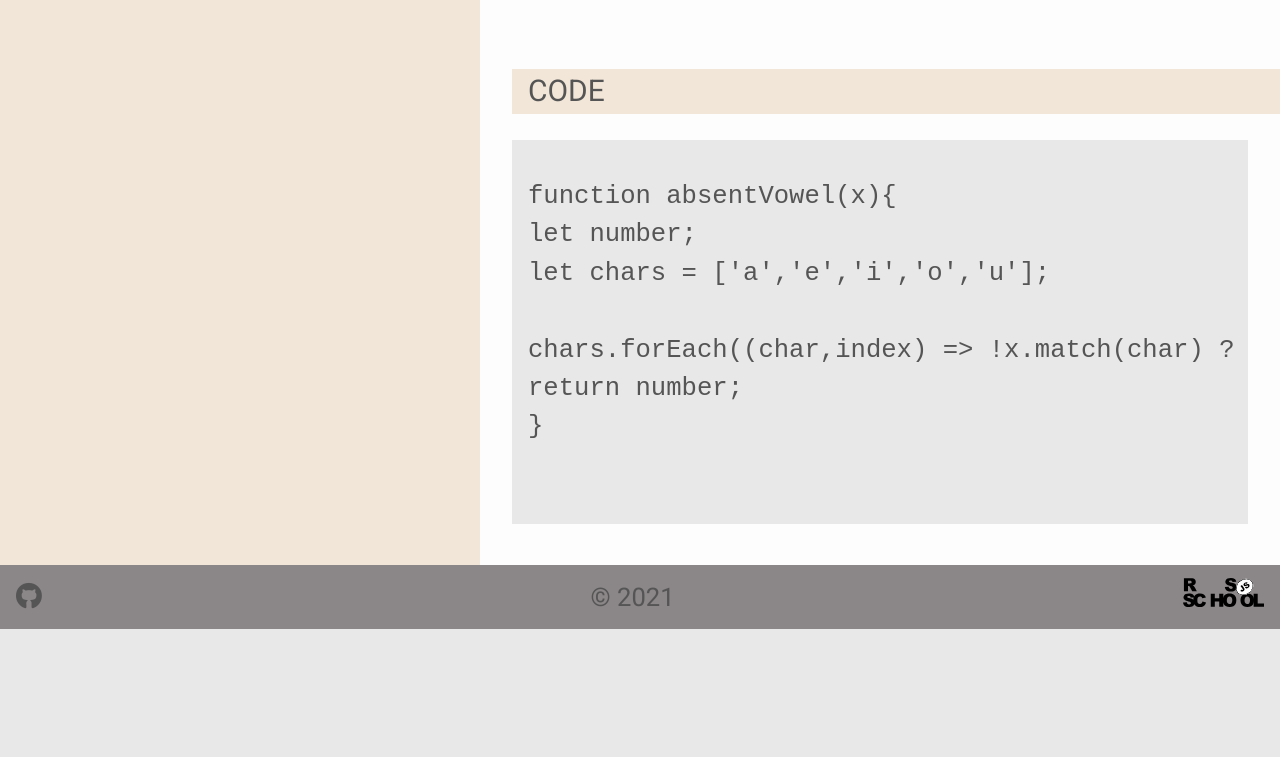
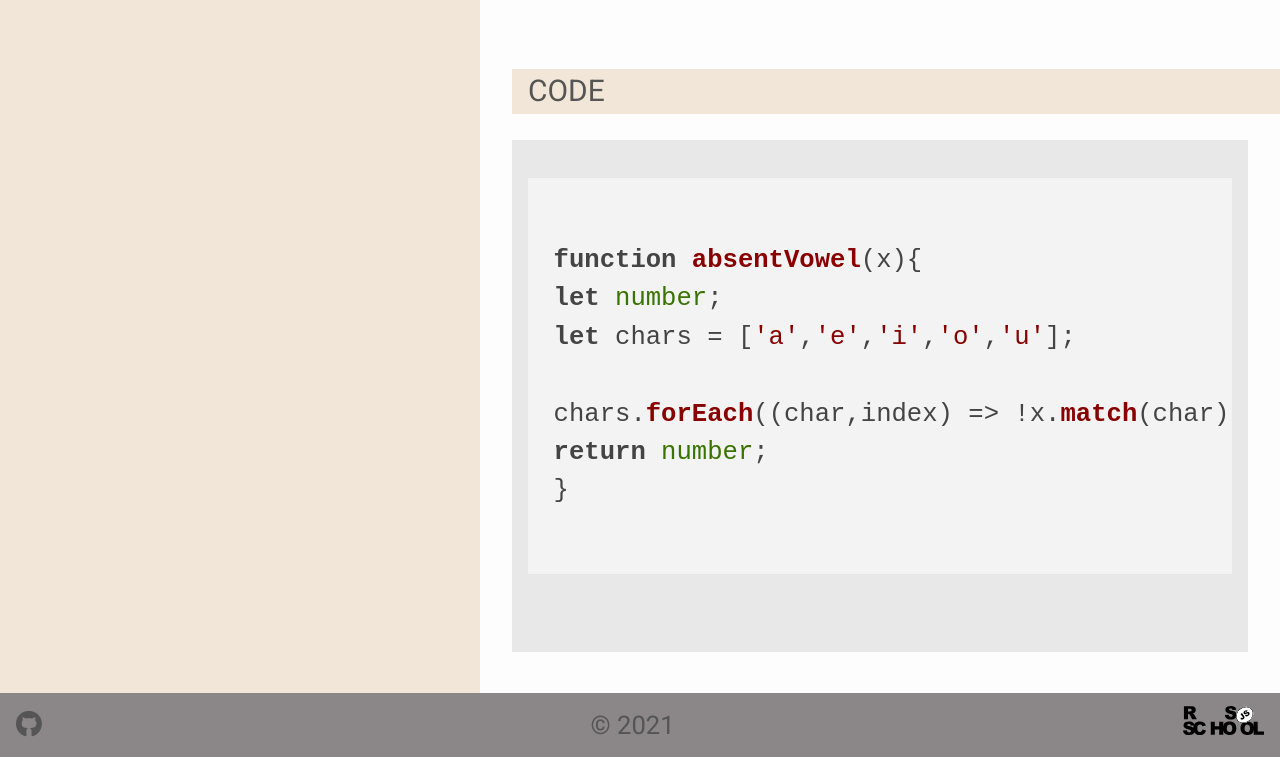
Before and after one commit to OVasilena/rsschool-cv, a website: page index.html in a window 1280 px wide. Shown: the part 1555-2312 px from the top of the page. Before the commit the page ends 2184 px from the top, so only its background shows below. Drawn offline with nearby package versions, Linux system fonts and the light colour scheme.

Commit message:
feat: add code highligh js

```diff
--- a/index.html
+++ b/index.html
@@ -12,6 +12,10 @@
           rel='stylesheet' type='text/css'>
     <link rel="stylesheet" href="https://cdnjs.cloudflare.com/ajax/libs/font-awesome/5.15.4/css/all.min.css">
     <link rel="stylesheet" href="assets/packaged/style.dist.css">
+    <link rel="stylesheet" href="//cdnjs.cloudflare.com/ajax/libs/highlight.js/11.2.0/styles/default.min.css">
+    <script src="//cdnjs.cloudflare.com/ajax/libs/highlight.js/11.2.0/highlight.min.js"></script>
+    <script>hljs.highlightAll("javascript", "code");</script>
+
     <title>CV Olga Podlubnaja | HTML, CSS & Git Basics</title>
 </head>
 <body class="body">
```
